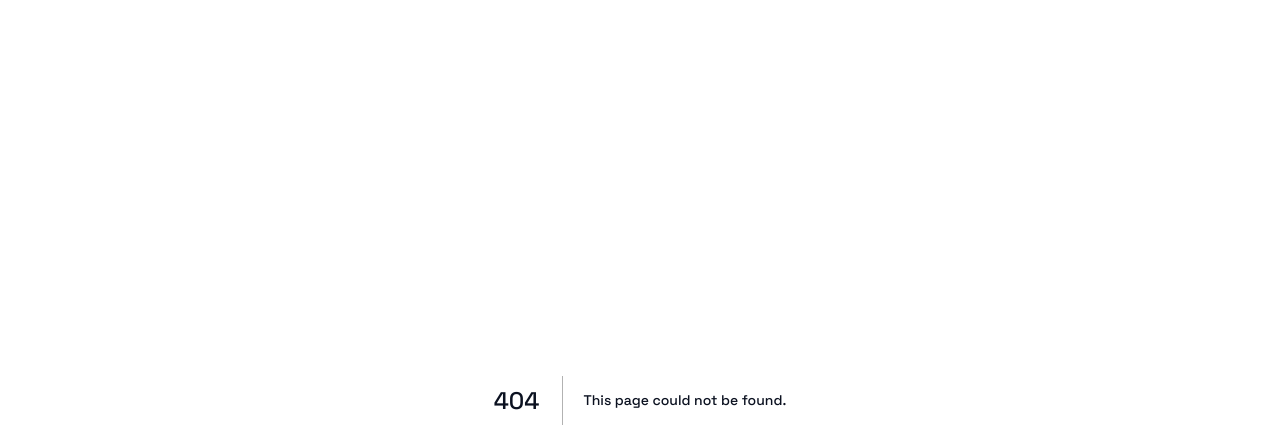
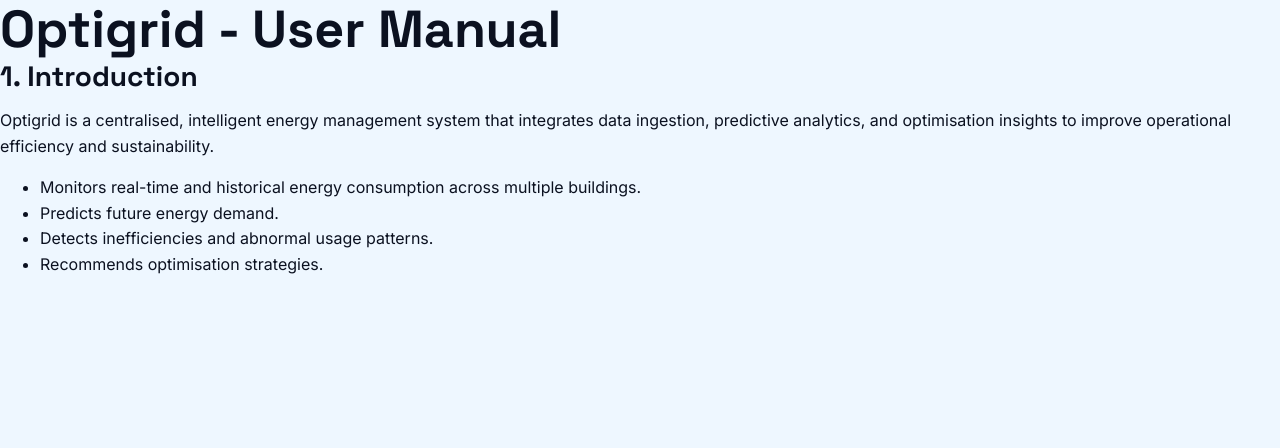
Before and after one commit to COS301-SE-2026/OptiGrid, a Next.js app in the folder frontend/: page /user_manual in a window 1280 px wide. Before the commit this address had no page. Shown: the top 448 px of the page. Built offline with nearby package versions, Linux system fonts and the light colour scheme.

Commit message:
manual intro

```diff
--- /dev/null
+++ b/frontend/app/user_manual/page.tsx
@@ -0,0 +1,36 @@
+import React from "react";
+
+export default function UserManualPage(){
+
+    return (
+
+    <main>
+
+        <h1>Optigrid - User Manual</h1>
+
+        <section>
+            <h2>1. Introduction</h2>
+            <p>Optigrid is a centralised, intelligent energy management system that integrates data ingestion, predictive analytics, and optimisation insights to improve operational efficiency and sustainability. </p>
+
+<ul>
+    <li>Monitors real-time and historical energy consumption across multiple buildings.</li>
+    <li>Predicts future energy demand.</li>
+    <li>Detects inefficiencies and abnormal usage patterns.</li>
+    <li>Recommends optimisation strategies. </li>
+</ul>
+        </section>
+    </main>
+
+
+
+
+    )
+
+
+
+
+
+
+
+
+}
```
